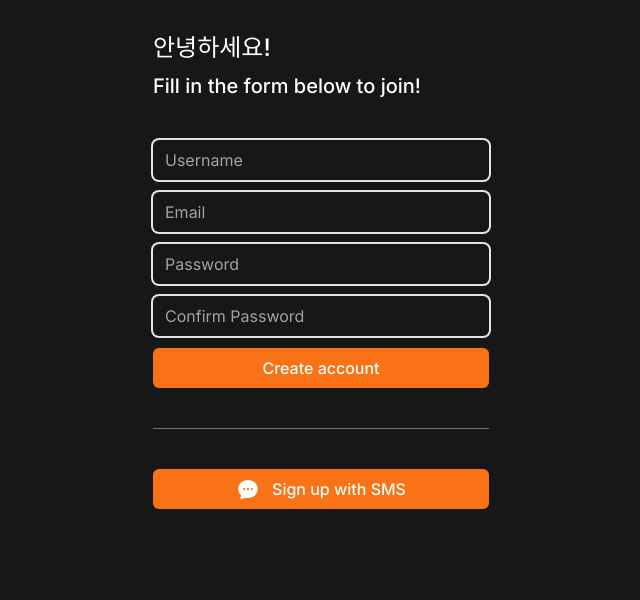
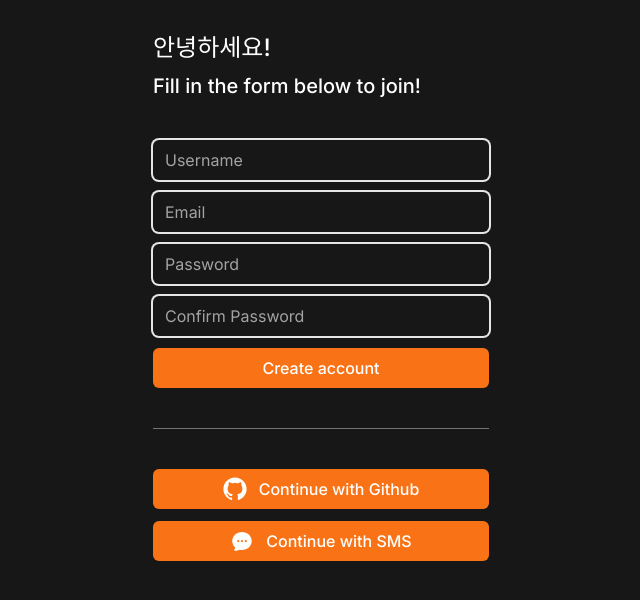
Before and after one commit to raccoonboy0803/carrot-market, a Next.js app: page /create-account in a window 1280 px wide. Shown: the top 600 px of the page, without its empty margins (319-959 px from the left). Built offline with nearby package versions, Linux system fonts and the light colour scheme.

Commit message:
Refactor: SocialLogin 컴포넌트 분리

```diff
--- a/app/create-account/page.tsx
+++ b/app/create-account/page.tsx
@@ -1,7 +1,6 @@
-import Link from 'next/link';
-import { ChatBubbleOvalLeftEllipsisIcon } from '@heroicons/react/24/solid';
 import FormInput from '@/components/form-input';
 import FormButton from '@/components/form-button';
+import SocialLogin from '@/components/social-login';
 
 export default function CreateAccount() {
   return (
@@ -27,18 +26,7 @@
         />
         <FormButton loading={false} text="Create account" />
       </form>
-      <div className="w-full h-[1px] bg-neutral-500" />
-      <div>
-        <Link
-          href="/sms"
-          className="primary-btn h-10 flex justify-center items-center gap-3"
-        >
-          <span>
-            <ChatBubbleOvalLeftEllipsisIcon className="h-6 w-6" />
-          </span>
-          <span>Sign up with SMS</span>
-        </Link>
-      </div>
+      <SocialLogin />
     </div>
   );
 }
--- /dev/null
+++ b/components/social-login.tsx
@@ -0,0 +1,42 @@
+import Link from 'next/link';
+import { ChatBubbleOvalLeftEllipsisIcon } from '@heroicons/react/24/solid';
+
+export default function SocialLogin() {
+  return (
+    <>
+      <div className="w-full h-[1px] bg-neutral-500" />
+      <div className="flex flex-col gap-3">
+        <Link
+          href="/github/start"
+          className="primary-btn h-10 flex justify-center items-center gap-3"
+        >
+          <span>
+            <svg
+              className="size-6"
+              viewBox="0 0 15 15"
+              fill="none"
+              xmlns="http://www.w3.org/2000/svg"
+            >
+              <path
+                d="M7.49933 0.25C3.49635 0.25 0.25 3.49593 0.25 7.50024C0.25 10.703 2.32715 13.4206 5.2081 14.3797C5.57084 14.446 5.70302 14.2222 5.70302 14.0299C5.70302 13.8576 5.69679 13.4019 5.69323 12.797C3.67661 13.235 3.25112 11.825 3.25112 11.825C2.92132 10.9874 2.44599 10.7644 2.44599 10.7644C1.78773 10.3149 2.49584 10.3238 2.49584 10.3238C3.22353 10.375 3.60629 11.0711 3.60629 11.0711C4.25298 12.1788 5.30335 11.8588 5.71638 11.6732C5.78225 11.205 5.96962 10.8854 6.17658 10.7043C4.56675 10.5209 2.87415 9.89918 2.87415 7.12104C2.87415 6.32925 3.15677 5.68257 3.62053 5.17563C3.54576 4.99226 3.29697 4.25521 3.69174 3.25691C3.69174 3.25691 4.30015 3.06196 5.68522 3.99973C6.26337 3.83906 6.8838 3.75895 7.50022 3.75583C8.1162 3.75895 8.73619 3.83906 9.31523 3.99973C10.6994 3.06196 11.3069 3.25691 11.3069 3.25691C11.7026 4.25521 11.4538 4.99226 11.3795 5.17563C11.8441 5.68257 12.1245 6.32925 12.1245 7.12104C12.1245 9.9063 10.4292 10.5192 8.81452 10.6985C9.07444 10.9224 9.30633 11.3648 9.30633 12.0413C9.30633 13.0102 9.29742 13.7922 9.29742 14.0299C9.29742 14.2239 9.42828 14.4496 9.79591 14.3788C12.6746 13.4179 14.75 10.7025 14.75 7.50024C14.75 3.49593 11.5036 0.25 7.49933 0.25Z"
+                fill="currentColor"
+                fillRule="evenodd"
+                clipRule="evenodd"
+              ></path>
+            </svg>
+          </span>
+          <span>Continue with Github</span>
+        </Link>
+        <Link
+          href="/sms"
+          className="primary-btn h-10 flex justify-center items-center gap-3"
+        >
+          <span>
+            <ChatBubbleOvalLeftEllipsisIcon className="h-6 w-6" />
+          </span>
+          <span>Continue with SMS</span>
+        </Link>
+      </div>
+    </>
+  );
+}
```
Also changed, not shown: app/login/page.tsx (added).
